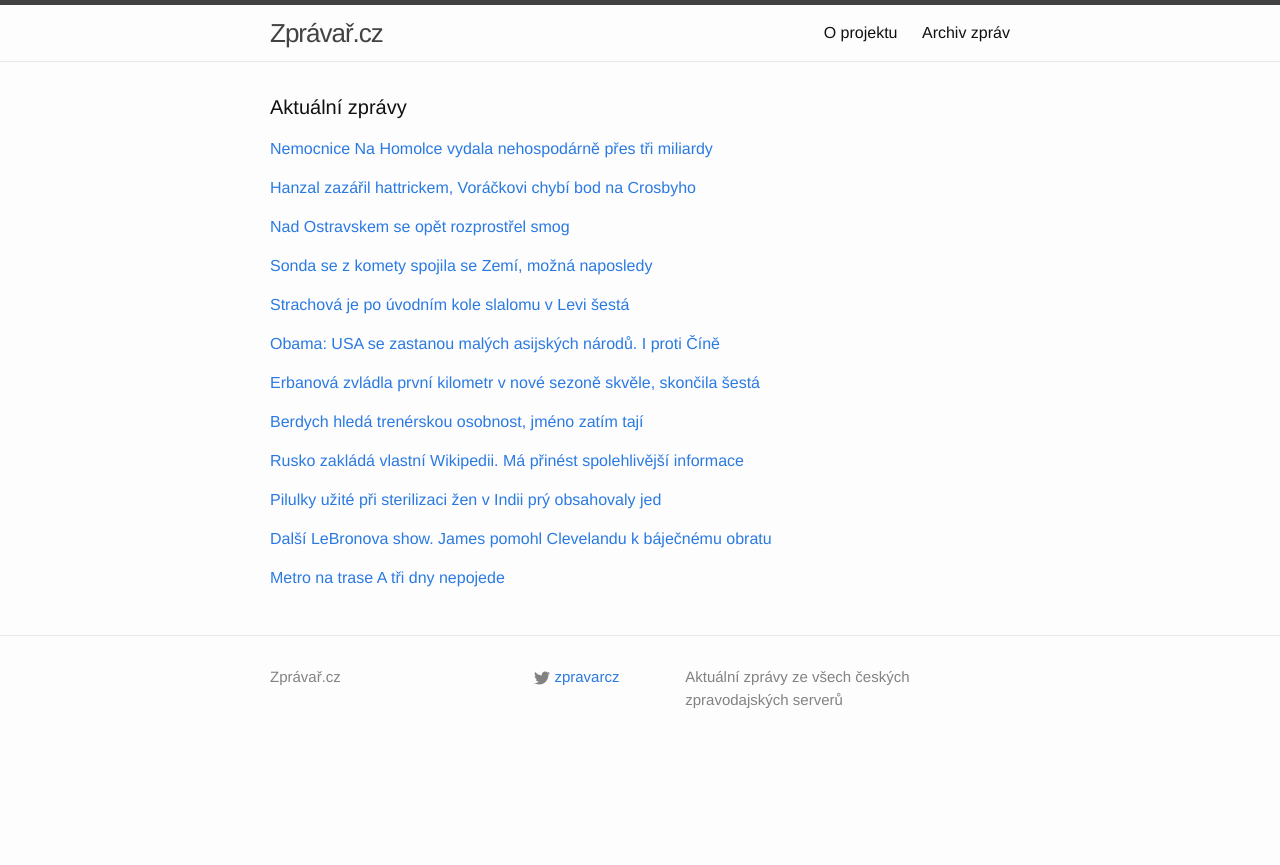
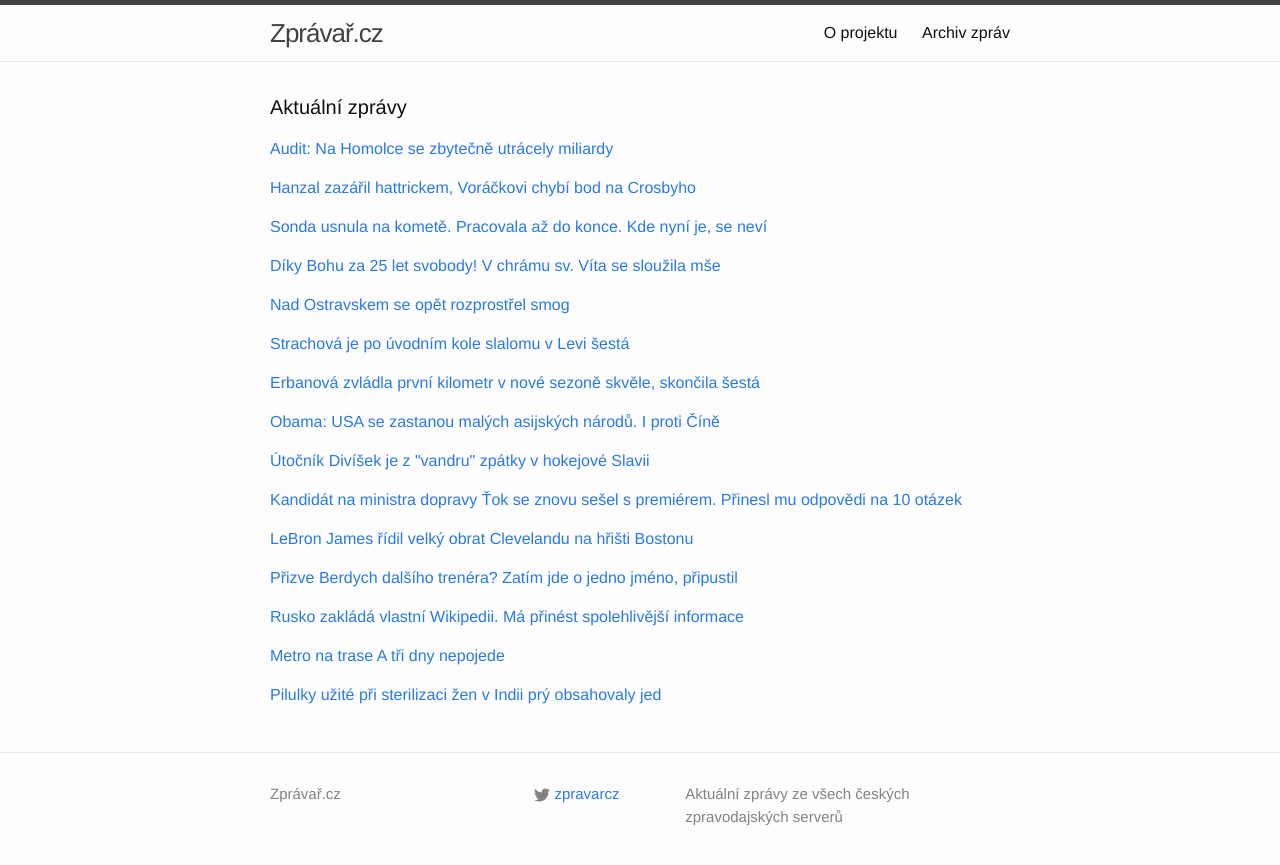
Before and after one commit to adliska/zpravar, a Jekyll site: the page built from index.html, in a window 1280 px wide. Shown: the top 865 px of the page. Built offline with Jekyll 4.4.1, drawn with Linux system fonts in a browser that asks for light colours.

Commit message:
zpravar news update

```diff
--- a/index.html
+++ b/index.html
@@ -5,9 +5,10 @@ layout: default
 <div class="home">
     <h1 class="page-heading">Aktuální zprávy</h1>
 
-<p><a href="javascript:;" onclick="toggle_visibility('zpravy0')">Nemocnice Na Homolce vydala nehospodárně přes tři miliardy</a></p>
+<p><a href="javascript:;" onclick="toggle_visibility('zpravy0')">Audit: Na Homolce se zbytečně utrácely miliardy</a></p>
 <div id="zpravy0" style="display:none">
 <ul>
+<li><a href=http://www.ceskatelevize.cz/ct24/domaci/292508-audit-na-homolce-se-zbytecne-utracely-miliardy/>Audit: Na Homolce se zbytečně utrácely miliardy - www.ceskatelevize.cz</a></li>
 <li><a href=http://zpravy.aktualne.cz/domaci/nemocnice-na-homolce-vydala-nehospodarne-pres-tri-miliardy/r~586796926cb011e49b26002590604f2e/>Nemocnice Na Homolce vydala nehospodárně přes tři miliardy - zpravy.aktualne.cz</a></li>
 <li><a href=http://www.novinky.cz/domaci/353611-nemocnice-na-homolce-utratila-nepruhledne-3-4-miliardy-korun.html>Nemocnice na Homolce utratila neprůhledně 3,4 miliardy korun - www.novinky.cz</a></li>
 <li><a href=http://www.lidovky.cz/nemocnice-na-homolce-nehospodarne-utratila-3-4-miliardy-uvadi-audit-10q-/zpravy-domov.aspx?c=A141115_105918_ln_domov_rof>Nemocnice na Homolce nehospodárně utratila 3,4 miliardy, uvádí audit  - www.lidovky.cz</a></li>
@@ -29,8 +30,28 @@ layout: default
 <li><a href=http://sport.aktualne.cz/nhl/r~f569d6826c8b11e497f0002590604f2e/>Hanzal v NHL hattrickem rozebral Vancouver - sport.aktualne.cz</a></li>
 <li><a href=http://hokej.idnes.cz/hanzal-nastrilel-hattrick-dcm-/nhl.aspx?c=A141115_064319_nhl_Mkr>Hanzal nastřílel hattrick, Voráček bodoval už podeváté v řadě - hokej.idnes.cz</a></li>
 </ul>
-</div><p><a href="javascript:;" onclick="toggle_visibility('zpravy2')">Nad Ostravskem se opět rozprostřel smog</a></p>
+</div><p><a href="javascript:;" onclick="toggle_visibility('zpravy2')">Sonda usnula na kometě. Pracovala až do konce. Kde nyní je, se neví</a></p>
 <div id="zpravy2" style="display:none">
+<ul>
+<li><a href=http://technet.idnes.cz/philae-na-komete-0jw-/tec_vesmir.aspx?c=A141115_102814_tec_vesmir_vse>Sonda usnula na kometě. Pracovala až do konce. Kde nyní je, se neví - technet.idnes.cz</a></li>
+<li><a href=http://e-svet.e15.cz/technika/sonda-se-z-komety-spojila-se-zemi-mozna-naposledy-1137448>Sonda se z komety spojila se Zemí, možná naposledy - e-svet.e15.cz</a></li>
+<li><a href=http://e-svet.e15.cz/technika/sonda-se-z-komety-spojila-se-zemi-mozna-posledni-1137448>Sonda se z komety spojila se Zemí, možná poslední - e-svet.e15.cz</a></li>
+<li><a href=http://zahranicni.ihned.cz/c1-63123760-philae-se-louci-sonde-dosly-baterky-stihla-vsak-odeslat-potrebna-data>Philae se loučí. Sondě došly baterky, stihla však odeslat potřebná data - zahranicni.ihned.cz</a></li>
+<li><a href=http://www.novinky.cz/veda-skoly/353604-sonda-philae-vyslala-z-komety-opet-signal-pak-ji-dosly-baterie.html>Sonda Philae vyslala z komety opět signál, pak jí došly baterie  - www.novinky.cz</a></li>
+<li><a href=http://www.ceskenoviny.cz/zpravy/zpravy/sonda-philae-vyslala-z-komety-opet-signal-pak-ji-dosly-baterie/1147614>Sonda Philae vyslala z komety opět signál, pak jí došly baterie - www.ceskenoviny.cz</a></li>
+</ul>
+</div><p><a href="javascript:;" onclick="toggle_visibility('zpravy3')">Díky Bohu za 25 let svobody! V chrámu sv. Víta se sloužila mše</a></p>
+<div id="zpravy3" style="display:none">
+<ul>
+<li><a href=http://www.tyden.cz/rubriky/domaci/diky-bohu-za-25-let-svobody-v-chramu-sv-vita-se-slouzila-mse_324375.html>Díky Bohu za 25 let svobody! V chrámu sv. Víta se sloužila mše - www.tyden.cz</a></li>
+<li><a href=http://www.rozhlas.cz/_zprava/na-bohosluzbu-za-25-let-svobody-prisly-do-chramu-svatovitske-katedraly-tisice-lidi--1421013>Na bohoslužbu za 25 let svobody přišly do chrámu svatovítské katedrály tisíce lidí - www.rozhlas.cz</a></li>
+<li><a href=http://www.novinky.cz/domaci/353613-bohosluzby-k-ucteni-sv-anezky-ceske-se-zucastnily-tisice-lidi.html>Bohoslužby k uctění sv. Anežky České se zúčastnily tisíce lidí - www.novinky.cz</a></li>
+<li><a href=http://zpravy.idnes.cz/svaty-vit-bohosluzba-25-let-svobody-duf-/domaci.aspx?c=A141115_114454_domaci_wlk>Listopad 89 nespadl z nebe, řekl Duka. Litoval, že tu není Havel - zpravy.idnes.cz</a></li>
+<li><a href=http://www.ceskenoviny.cz/zpravy/zpravy/tisice-lidi-prisly-podekovat-za-25-let-svobody-do-chramu-sv-vita/1147681>Tisíce lidí přišly poděkovat za 25 let svobody do chrámu sv. Víta - www.ceskenoviny.cz</a></li>
+<li><a href=http://www.rozhlas.cz/_zprava/druhy-muz-vatikanu-bude-v-praze-slouzit-bohosluzbu-za-25-let-svobody-v-cesku--1421013>Druhý muž Vatikánu bude v Praze sloužit bohoslužbu za 25 let svobody v Česku - www.rozhlas.cz</a></li>
+</ul>
+</div><p><a href="javascript:;" onclick="toggle_visibility('zpravy4')">Nad Ostravskem se opět rozprostřel smog</a></p>
+<div id="zpravy4" style="display:none">
 <ul>
 <li><a href=http://www.ceskatelevize.cz/ct24/regiony/292505-nad-ostravskem-se-opet-rozprostrel-smog/>Nad Ostravskem se opět rozprostřel smog - www.ceskatelevize.cz</a></li>
 <li><a href=http://ostrava.idnes.cz/smogova-situace-v-moravskoslezskem-kraji-fig-/ostrava-zpravy.aspx?c=A141115_091533_ostrava-zpravy_kol>V Moravskoslezském kraji vyhlásili smogovou situaci - ostrava.idnes.cz</a></li>
@@ -38,30 +59,13 @@ layout: default
 <li><a href=http://www.tyden.cz/rubriky/domaci/na-ostravsku-byla-vyhlasena-smogova-situace_324356.html>Na Ostravsku byla vyhlášena smogová situace - www.tyden.cz</a></li>
 <li><a href=http://www.ceskenoviny.cz/zpravy/zpravy/meteorologove-vyhlasili-smogovou-situaci-v-moravskoslezskem-kraj/1147650>Meteorologové vyhlásili smogovou situaci v Moravskoslezském kraj - www.ceskenoviny.cz</a></li>
 </ul>
-</div><p><a href="javascript:;" onclick="toggle_visibility('zpravy3')">Sonda se z komety spojila se Zemí, možná naposledy</a></p>
-<div id="zpravy3" style="display:none">
-<ul>
-<li><a href=http://e-svet.e15.cz/technika/sonda-se-z-komety-spojila-se-zemi-mozna-naposledy-1137448>Sonda se z komety spojila se Zemí, možná naposledy - e-svet.e15.cz</a></li>
-<li><a href=http://e-svet.e15.cz/technika/sonda-se-z-komety-spojila-se-zemi-mozna-posledni-1137448>Sonda se z komety spojila se Zemí, možná poslední - e-svet.e15.cz</a></li>
-<li><a href=http://zahranicni.ihned.cz/c1-63123760-philae-se-louci-sonde-dosly-baterky-stihla-vsak-odeslat-potrebna-data>Philae se loučí. Sondě došly baterky, stihla však odeslat potřebná data - zahranicni.ihned.cz</a></li>
-<li><a href=http://www.novinky.cz/veda-skoly/353604-sonda-philae-vyslala-z-komety-opet-signal-pak-ji-dosly-baterie.html>Sonda Philae vyslala z komety opět signál, pak jí došly baterie  - www.novinky.cz</a></li>
-<li><a href=http://www.ceskenoviny.cz/zpravy/zpravy/sonda-philae-vyslala-z-komety-opet-signal-pak-ji-dosly-baterie/1147614>Sonda Philae vyslala z komety opět signál, pak jí došly baterie - www.ceskenoviny.cz</a></li>
-</ul>
-</div><p><a href="javascript:;" onclick="toggle_visibility('zpravy4')">Strachová je po úvodním kole slalomu v Levi šestá</a></p>
-<div id="zpravy4" style="display:none">
+</div><p><a href="javascript:;" onclick="toggle_visibility('zpravy5')">Strachová je po úvodním kole slalomu v Levi šestá</a></p>
+<div id="zpravy5" style="display:none">
 <ul>
 <li><a href=http://sport.aktualne.cz/strachova-je-po-uvodnim-kole-slalomu-v-levi-sesta/r~179cef026cb211e4833a0025900fea04/>Strachová je po úvodním kole slalomu v Levi šestá - sport.aktualne.cz</a></li>
 <li><a href=http://www.denik.cz/zimni_sporty/strachova-v-levi-utoci-na-stupne-vitezu-po-prvnim-kole-slalomu-je-sesta-20141115.html>Strachová v Levi útočí na stupně vítězů, po prvním kole slalomu je šestá - www.denik.cz</a></li>
 <li><a href=http://sport.idnes.cz/strachova-ve-slalomu-v-levi-dfw-/lyzovani.aspx?c=A141115_111735_lyzovani_par>Strachová rozjela slalom v Levi nadějně, může útočit na stupně vítězů - sport.idnes.cz</a></li>
 <li><a href=http://www.sportovninoviny.cz/zpravy/strachova-je-po-uvodnim-kole-slalomu-v-levi-sesta/1147328>Strachová je po úvodním kole slalomu v Levi šestá - www.sportovninoviny.cz</a></li>
-</ul>
-</div><p><a href="javascript:;" onclick="toggle_visibility('zpravy5')">Obama: USA se zastanou malých asijských národů. I proti Číně</a></p>
-<div id="zpravy5" style="display:none">
-<ul>
-<li><a href=http://zpravy.e15.cz/zahranicni/politika/obama-usa-se-zastanou-malych-asijskych-narodu-i-proti-cine-1137444>Obama: USA se zastanou malých asijských národů. I proti Číně - zpravy.e15.cz</a></li>
-<li><a href=http://www.ceskatelevize.cz/ct24/svet/292499-zacina-summit-g20-v-brisbane-obama-se-znovu-oprel-do-ruska/>Začíná summit G20 v Brisbane. Obama se znovu opřel do Ruska - www.ceskatelevize.cz</a></li>
-<li><a href=http://www.novinky.cz/zahranicni/amerika/353605-ruska-agrese-je-hrozbou-pro-cely-svet-rekl-obama.html>Ruská agrese je hrozbou pro celý svět, řekl Obama - www.novinky.cz</a></li>
-<li><a href=http://www.ceskenoviny.cz/zpravy/zpravy/usa-daji-tri-miliardy-dolaru-do-klimatickeho-fondu/1147631>USA dají tři miliardy dolarů do klimatického fondu - www.ceskenoviny.cz</a></li>
 </ul>
 </div><p><a href="javascript:;" onclick="toggle_visibility('zpravy6')">Erbanová zvládla první kilometr v nové sezoně skvěle, skončila šestá</a></p>
 <div id="zpravy6" style="display:none">
@@ -71,39 +75,65 @@ layout: default
 <li><a href=http://sport.aktualne.cz/rychlobruslarka-erbanova-byla-sesta-v-kilometrovem-zavode-sp/r~55e472726c9811e4845a002590604f2e/>Rychlobruslařka Erbanová byla šestá v kilometrovém závodě SP - sport.aktualne.cz</a></li>
 <li><a href=http://sport.idnes.cz/sp-rychlobruslarek-040-/sporty.aspx?c=A141115_074525_sporty_tm2>Povedená tisícovka Erbanové. Na japonském ledu vyjela šesté místo - sport.idnes.cz</a></li>
 </ul>
-</div><p><a href="javascript:;" onclick="toggle_visibility('zpravy7')">Berdych hledá trenérskou osobnost, jméno zatím tají</a></p>
+</div><p><a href="javascript:;" onclick="toggle_visibility('zpravy7')">Obama: USA se zastanou malých asijských národů. I proti Číně</a></p>
 <div id="zpravy7" style="display:none">
 <ul>
+<li><a href=http://zpravy.e15.cz/zahranicni/politika/obama-usa-se-zastanou-malych-asijskych-narodu-i-proti-cine-1137444>Obama: USA se zastanou malých asijských národů. I proti Číně - zpravy.e15.cz</a></li>
+<li><a href=http://www.ceskatelevize.cz/ct24/svet/292499-zacina-summit-g20-v-brisbane-obama-se-znovu-oprel-do-ruska/>Začíná summit G20 v Brisbane. Obama se znovu opřel do Ruska - www.ceskatelevize.cz</a></li>
+<li><a href=http://www.novinky.cz/zahranicni/amerika/353605-ruska-agrese-je-hrozbou-pro-cely-svet-rekl-obama.html>Ruská agrese je hrozbou pro celý svět, řekl Obama - www.novinky.cz</a></li>
+<li><a href=http://www.ceskenoviny.cz/zpravy/zpravy/usa-daji-tri-miliardy-dolaru-do-klimatickeho-fondu/1147631>USA dají tři miliardy dolarů do klimatického fondu - www.ceskenoviny.cz</a></li>
+</ul>
+</div><p><a href="javascript:;" onclick="toggle_visibility('zpravy8')">Útočník Divíšek je z "vandru" zpátky v hokejové Slavii</a></p>
+<div id="zpravy8" style="display:none">
+<ul>
+<li><a href=http://sport.aktualne.cz/utocnik-divisek-je-z-vandru-zpatky-v-hokejove-slavii/r~b93a81b86cb611e4845a002590604f2e/>Útočník Divíšek je z "vandru" zpátky v hokejové Slavii - sport.aktualne.cz</a></li>
+<li><a href=http://hokej.idnes.cz/divisek-o-hostovani-v-plzni-dpm-/hokej.aspx?c=A141115_093845_hok_1liga_par>Cítil jsem nezájem, řekl o Divíšek o hostování v Plzni. A kývl Slavii - hokej.idnes.cz</a></li>
+<li><a href=http://www.denik.cz/hokej/slavia-pred-litvinovem-posiluje-ofenzivu-vraci-se-utocnik-divisek-20141115.html>Slavia před Litvínovem posiluje ofenzivu, vrací se zkušený Divíšek - www.denik.cz</a></li>
+<li><a href=http://hokej.idnes.cz/divisek-o-hostovani-v-plzni-dpm-/hok_1liga.aspx?c=A141115_093845_hok_1liga_par>Hokejový mazák Divíšek o hostování v Plzni: Cítil jsem nezájem - hokej.idnes.cz</a></li>
+</ul>
+</div><p><a href="javascript:;" onclick="toggle_visibility('zpravy9')">Kandidát na ministra dopravy Ťok se znovu sešel s premiérem. Přinesl mu odpovědi na 10 otázek </a></p>
+<div id="zpravy9" style="display:none">
+<ul>
+<li><a href=http://www.rozhlas.cz/_zprava/kandidat-na-ministra-dopravy-tok-se-znovu-sesel-s-premierem-prinesl-mu-odpovedi-na-10-otazek--1421008>Kandidát na ministra dopravy Ťok se znovu sešel s premiérem. Přinesl mu odpovědi na 10 otázek  - www.rozhlas.cz</a></li>
+<li><a href=http://www.ceskenoviny.cz/zpravy/zpravy/kandidat-na-ministra-tok-privezl-odpovedi-na-premierovy-otazky/1147684>Kandidát na ministra Ťok přivezl odpovědi na premiérovy otázky - www.ceskenoviny.cz</a></li>
+<li><a href=http://www.rozhlas.cz/_zprava/kandidat-na-ministra-dopravy-tok-se-znovu-sejde-s-premierem-prinest-mu-ma-odpovedi-na-10-otazek--1421008>Kandidát na ministra dopravy Ťok se znovu sejde s premiérem. Přinést mu má odpovědi na 10 otázek  - www.rozhlas.cz</a></li>
+<li><a href=http://www.rozhlas.cz/_zprava/kandidat-na-ministra-dopravy-tok-se-znovu-sejde-s-premierem-sobotkou--1421008>Kandidát na ministra dopravy Ťok se znovu sejde s premiérem Sobotkou - www.rozhlas.cz</a></li>
+</ul>
+</div><p><a href="javascript:;" onclick="toggle_visibility('zpravy10')">LeBron James řídil velký obrat Clevelandu na hřišti Bostonu</a></p>
+<div id="zpravy10" style="display:none">
+<ul>
+<li><a href=http://sport.aktualne.cz/lebron-james-ridil-velky-obrat-clevelandu-na-hristi-bostonu/r~d86d00446cb411e4bdad0025900fea04/>LeBron James řídil velký obrat Clevelandu na hřišti Bostonu - sport.aktualne.cz</a></li>
+<li><a href=http://sport.idnes.cz/vysledky-nba-c9b-/basket.aspx?c=A141115_103130_sport-basket_par>Další LeBronova show. James pomohl Clevelandu k báječnému obratu - sport.idnes.cz</a></li>
+<li><a href=http://www.denik.cz/ostatni_sport/james-reziroval-velkolepy-obrat-clevelandu-bryantovi-duel-vubec-nevysel-20141115.html>James režíroval velkolepý obrat Clevelandu, Bryantovi duel vůbec nevyšel - www.denik.cz</a></li>
+<li><a href=http://www.sportovninoviny.cz/zpravy/james-v-nba-ridil-velky-obrat-clevelandu-na-hristi-bostonu/1147669>James v NBA řídil velký obrat Clevelandu na hřišti Bostonu - www.sportovninoviny.cz</a></li>
+</ul>
+</div><p><a href="javascript:;" onclick="toggle_visibility('zpravy11')">Přizve Berdych dalšího trenéra? Zatím jde o jedno jméno, připustil </a></p>
+<div id="zpravy11" style="display:none">
+<ul>
+<li><a href=http://www.rozhlas.cz/_zprava/prizve-berdych-dalsiho-trenera-zatim-jde-o-jedno-jmeno-pripustil--1421028>Přizve Berdych dalšího trenéra? Zatím jde o jedno jméno, připustil  - www.rozhlas.cz</a></li>
 <li><a href=http://sport.aktualne.cz/berdych-hleda-trenerskou-osobnost-jmeno-zatim-taji/r~fd98a60a6c9d11e4b6d20025900fea04/>Berdych hledá trenérskou osobnost, jméno zatím tají - sport.aktualne.cz</a></li>
 <li><a href=http://www.sportovninoviny.cz/zpravy/berdych-zvazuje-angazovani-superkouce-jmeno-nerekne/1147646>Berdych zvažuje angažování "superkouče", jméno neřekne - www.sportovninoviny.cz</a></li>
 <li><a href=http://www.rozhlas.cz/_zprava/ke-grandslamu-s-novym-trenerem-zatim-jde-o-jedno-jmeno-pripustil-berdych--1421028>Ke grandslamu s novým trenérem. Zatím jde o jedno jméno, připustil Berdych  - www.rozhlas.cz</a></li>
 </ul>
-</div><p><a href="javascript:;" onclick="toggle_visibility('zpravy8')">Rusko zakládá vlastní Wikipedii. Má přinést spolehlivější informace</a></p>
-<div id="zpravy8" style="display:none">
+</div><p><a href="javascript:;" onclick="toggle_visibility('zpravy12')">Rusko zakládá vlastní Wikipedii. Má přinést spolehlivější informace</a></p>
+<div id="zpravy12" style="display:none">
 <ul>
 <li><a href=http://e-svet.e15.cz/internet/rusko-zaklada-vlastni-wikipedii-ma-prinest-spolehlivejsi-informace-1137454>Rusko zakládá vlastní Wikipedii. Má přinést spolehlivější informace - e-svet.e15.cz</a></li>
 <li><a href=http://zahranicni.ihned.cz/c1-63123770-kreml-chce-obcany-spolehliveji-informovat-o-rusku-chysta-vlastni-wikipedii>Kreml chce občany spolehlivěji informovat o Rusku. Chystá vlastní Wikipedii - zahranicni.ihned.cz</a></li>
 <li><a href=http://www.lidovky.cz/rusko-chrani-internet-vytvori-alternativni-verzi-wikipedie-p5l-/media.aspx?c=A141115_074950_ln-media_rof>Rusko „chrání“ internet. Vytvoří alternativní verzi Wikipedie  - www.lidovky.cz</a></li>
 </ul>
-</div><p><a href="javascript:;" onclick="toggle_visibility('zpravy9')">Pilulky užité při sterilizaci žen v Indii prý obsahovaly jed</a></p>
-<div id="zpravy9" style="display:none">
+</div><p><a href="javascript:;" onclick="toggle_visibility('zpravy13')">Metro na trase A tři dny nepojede</a></p>
+<div id="zpravy13" style="display:none">
+<ul>
+<li><a href=http://www.novinky.cz/domaci/353606-metro-na-trase-a-tri-dny-nepojede.html>Metro na trase A tři dny nepojede - www.novinky.cz</a></li>
+<li><a href=http://zpravy.aktualne.cz/regiony/praha/metro-nejezdi-na-trase-a-mezi-namestim-miru-a-hostivari/r~ed078d806c9111e4b5c5002590604f2e/>Metro nejezdí na trase A mezi Náměstím Míru a Hostivaří - zpravy.aktualne.cz</a></li>
+<li><a href=http://www.ceskatelevize.cz/ct24/regiony/292432-metro-nepojede-ctvrty-vikend-v-rade-tentokrat-do-hostivare/>Metro nepojede čtvrtý víkend v řadě, tentokrát do Hostivaře - www.ceskatelevize.cz</a></li>
+</ul>
+</div><p><a href="javascript:;" onclick="toggle_visibility('zpravy14')">Pilulky užité při sterilizaci žen v Indii prý obsahovaly jed</a></p>
+<div id="zpravy14" style="display:none">
 <ul>
 <li><a href=http://www.ceskenoviny.cz/zpravy/zpravy/pilulky-uzite-pri-sterilizaci-zen-v-indii-pry-obsahovaly-jed/1147680>Pilulky užité při sterilizaci žen v Indii prý obsahovaly jed - www.ceskenoviny.cz</a></li>
 <li><a href=http://www.novinky.cz/zahranicni/svet/353607-pilulky-pouzite-pri-sterilizaci-zen-v-indii-obsahovaly-latku-z-jedu-na-krysy.html>Pilulky použité při sterilizaci žen v Indii obsahovaly látku z jedu na krysy - www.novinky.cz</a></li>
 <li><a href=http://www.novinky.cz/zahranicni/svet/353607-sterilizacni-pilulky-v-indii-obsahovaly-latku-z-jedu-na-krysy.html>Sterilizační pilulky v Indii obsahovaly látku z jedu na krysy - www.novinky.cz</a></li>
 </ul>
-</div><p><a href="javascript:;" onclick="toggle_visibility('zpravy10')">Další LeBronova show. James pomohl Clevelandu k báječnému obratu</a></p>
-<div id="zpravy10" style="display:none">
-<ul>
-<li><a href=http://sport.idnes.cz/vysledky-nba-c9b-/basket.aspx?c=A141115_103130_sport-basket_par>Další LeBronova show. James pomohl Clevelandu k báječnému obratu - sport.idnes.cz</a></li>
-<li><a href=http://www.denik.cz/ostatni_sport/james-reziroval-velkolepy-obrat-clevelandu-bryantovi-duel-vubec-nevysel-20141115.html>James režíroval velkolepý obrat Clevelandu, Bryantovi duel vůbec nevyšel - www.denik.cz</a></li>
-<li><a href=http://www.sportovninoviny.cz/zpravy/james-v-nba-ridil-velky-obrat-clevelandu-na-hristi-bostonu/1147669>James v NBA řídil velký obrat Clevelandu na hřišti Bostonu - www.sportovninoviny.cz</a></li>
-</ul>
-</div><p><a href="javascript:;" onclick="toggle_visibility('zpravy11')">Metro na trase A tři dny nepojede</a></p>
-<div id="zpravy11" style="display:none">
-<ul>
-<li><a href=http://www.novinky.cz/domaci/353606-metro-na-trase-a-tri-dny-nepojede.html>Metro na trase A tři dny nepojede - www.novinky.cz</a></li>
-<li><a href=http://zpravy.aktualne.cz/regiony/praha/metro-nejezdi-na-trase-a-mezi-namestim-miru-a-hostivari/r~ed078d806c9111e4b5c5002590604f2e/>Metro nejezdí na trase A mezi Náměstím Míru a Hostivaří - zpravy.aktualne.cz</a></li>
-<li><a href=http://www.ceskatelevize.cz/ct24/regiony/292432-metro-nepojede-ctvrty-vikend-v-rade-tentokrat-do-hostivare/>Metro nepojede čtvrtý víkend v řadě, tentokrát do Hostivaře - www.ceskatelevize.cz</a></li>
-</ul>
 </div></div>
```
